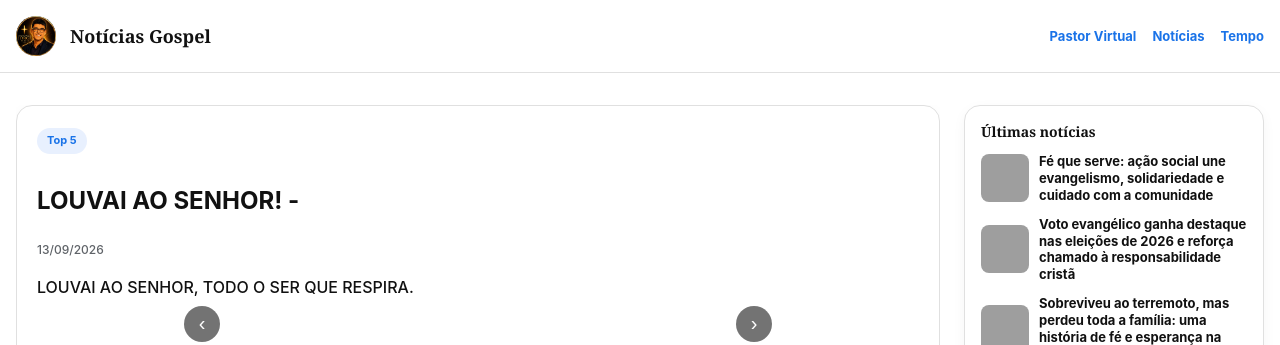
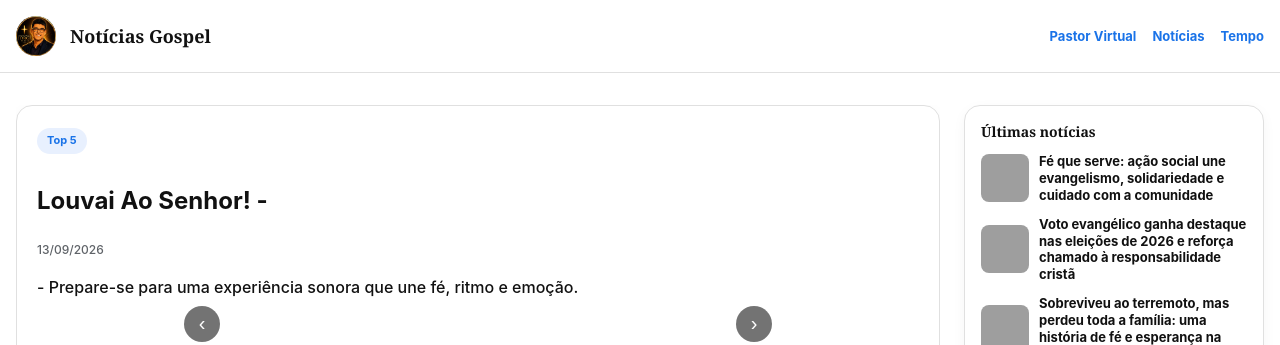
Before and after one commit to capaofeliz-cell/djaguia1, a Jekyll site: the page built from _top5/louvai-ao-senhor.md, in a window 1280 px wide and 1259 px high, cut to the strip 0-345 px from the top of the window. Built offline with Jekyll 4.4.1, drawn with Linux system fonts in a browser that asks for light colours; grey boxes are pictures that could not be loaded.

Commit message:
Update Top 5 “louvai-ao-senhor”

```diff
--- a/_top5/louvai-ao-senhor.md
+++ b/_top5/louvai-ao-senhor.md
@@ -1,8 +1,8 @@
 ---
-title: " LOUVAI AO SENHOR! - "
+title: " Louvai Ao Senhor! - "
 date: 2026-09-13T14:15:00.000-03:00
 intro: |-
 
-  LOUVAI AO SENHOR, TODO O SER QUE RESPIRA.
+  - Prepare-se para uma experiência sonora que une fé, ritmo e emoção.
 ---
 <iframe width="931" height="520" src="https://www.youtube.com/embed/CDPgBJTMBzo" title="LOUVAI AO SENHOR!" frameborder="0" allow="accelerometer; autoplay; clipboard-write; encrypted-media; gyroscope; picture-in-picture; web-share" referrerpolicy="strict-origin-when-cross-origin" allowfullscreen></iframe>
```
